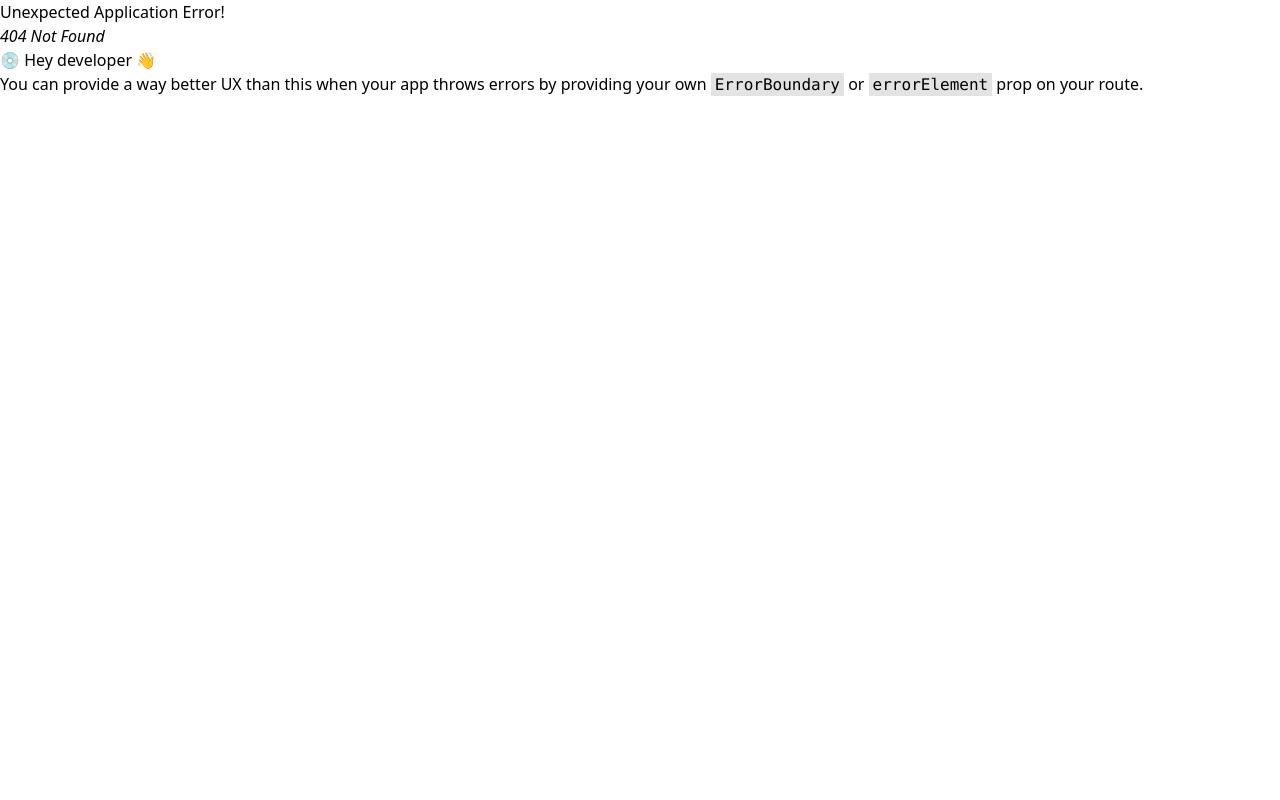
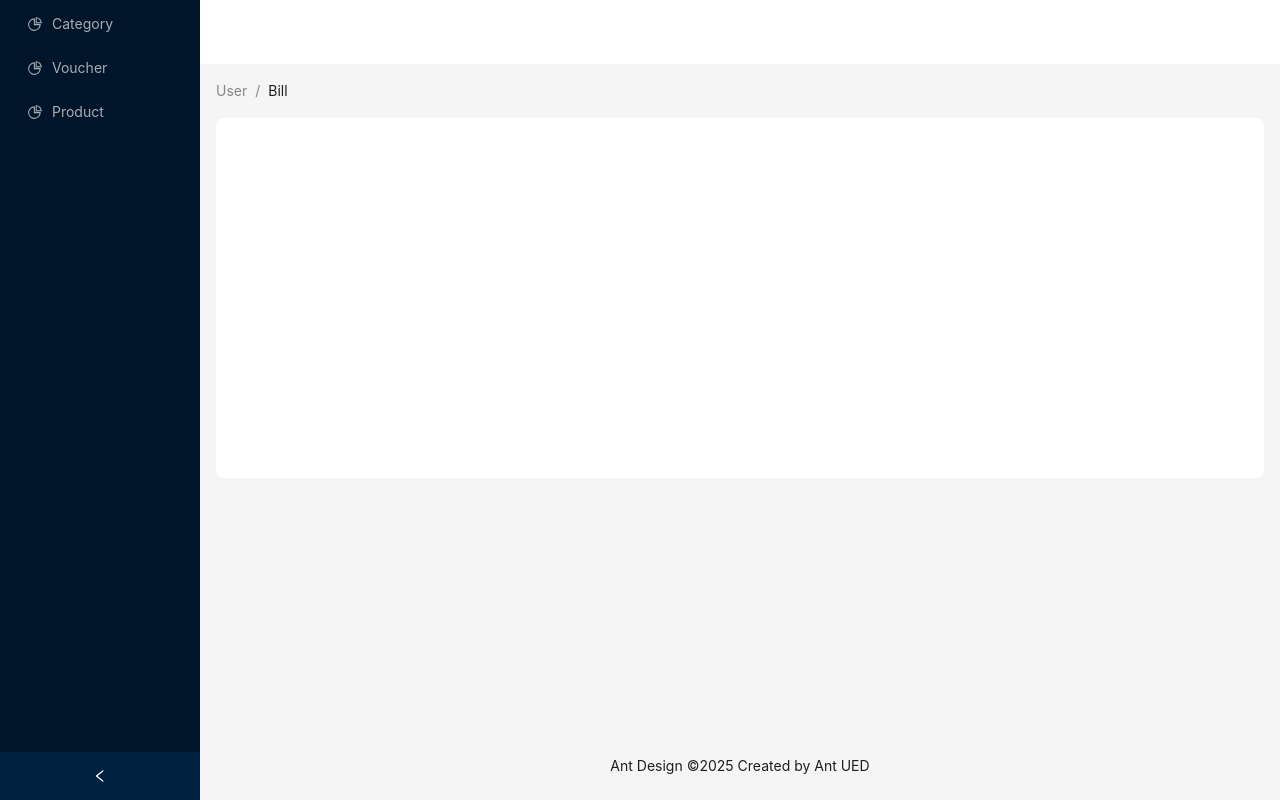
Before and after one commit to Minhtamkim/AUREUM, a React (Vite) app: page /dashboard in a window 1280 px wide. Before the commit this address had no page. Built offline with nearby package versions, Linux system fonts and the light colour scheme.

Commit message:
feat/hieu: add menu dashboard

```diff
--- a/package.json
+++ b/package.json
@@ -11,6 +11,7 @@
   },
   "dependencies": {
     "@tailwindcss/vite": "^4.0.6",
+    "antd": "^5.24.0",
     "firebase": "^11.3.0",
     "react": "^19.0.0",
     "react-dom": "^19.0.0",
--- /dev/null
+++ b/src/components/dashboard/index.jsx
@@ -0,0 +1,71 @@
+import React, { useState } from "react";
+import {
+  DesktopOutlined,
+  FileOutlined,
+  PieChartOutlined,
+  TeamOutlined,
+  UserOutlined,
+} from "@ant-design/icons";
+import { Breadcrumb, Layout, Menu, theme } from "antd";
+import { Link, Outlet } from "react-router-dom";
+
+const { Header, Content, Footer, Sider } = Layout;
+
+function getItem(label, key, icon, children) {
+  return {
+    key,
+    icon,
+    children,
+    label: <Link to={key}>{label}</Link>,
+  };
+}
+
+const items = [
+  getItem("Category", "/dashboard/category", <PieChartOutlined />),
+  getItem("Voucher", "/dashboard/voucher", <PieChartOutlined />),
+  getItem("Product", "/dashboard/product", <PieChartOutlined />),
+];
+
+const Dashboard = () => {
+  const [collapsed, setCollapsed] = useState(false);
+  const {
+    token: { colorBgContainer, borderRadiusLG },
+  } = theme.useToken();
+
+  return (
+    <Layout style={{ minHeight: "100vh" }}>
+      <Sider
+        collapsible
+        collapsed={collapsed}
+        onCollapse={(value) => setCollapsed(value)}
+      >
+        <div className="demo-logo-vertical" />
+        <Menu theme="dark" defaultSelectedKeys={["1"]} mode="inline" items={items} />
+      </Sider>
+      <Layout>
+        <Header style={{ padding: 0, background: colorBgContainer }} />
+        <Content style={{ margin: "0 16px" }}>
+          <Breadcrumb style={{ margin: "16px 0" }}>
+            <Breadcrumb.Item>User</Breadcrumb.Item>
+            <Breadcrumb.Item>Bill</Breadcrumb.Item>
+          </Breadcrumb>
+          <div
+            style={{
+              padding: 24,
+              minHeight: 360,
+              background: colorBgContainer,
+              borderRadius: borderRadiusLG,
+            }}
+          >
+            <Outlet />
+          </div>
+        </Content>
+        <Footer style={{ textAlign: "center" }}>
+          Ant Design ©{new Date().getFullYear()} Created by Ant UED
+        </Footer>
+      </Layout>
+    </Layout>
+  );
+};
+
+export default Dashboard;
--- a/src/main.jsx
+++ b/src/main.jsx
@@ -3,6 +3,7 @@ import "./index.css";
 import { createBrowserRouter, RouterProvider } from "react-router-dom";
 import LoginPage from "./pages/Login/index.jsx";
 import RegisterPage from "./pages/Register/index.jsx";
+import Dashboard from "./components/dashboard/index.jsx";
 // import TestComponent from "./pages/Test/index.jsx";
 
 const router = createBrowserRouter([
@@ -18,6 +19,10 @@ const router = createBrowserRouter([
     path: "/register",
     element: <RegisterPage />,
   },
+  {
+    path: "/dashboard",
+    element: <Dashboard />,
+  },
 ]);
 
 createRoot(document.getElementById("root")).render(<RouterProvider router={router} />);
--- /dev/null
+++ b/src/pages/admin/manage-product/index.jsx
@@ -0,0 +1,9 @@
+import React from 'react'
+
+function ManageProduct() {
+  return (
+    <div></div>
+  )
+}
+
+export default ManageProduct
```
Also changed, not shown: src/components/manageDashboard/index.jsx (added), 1 other file (tests, documents, lock files or other folders).
